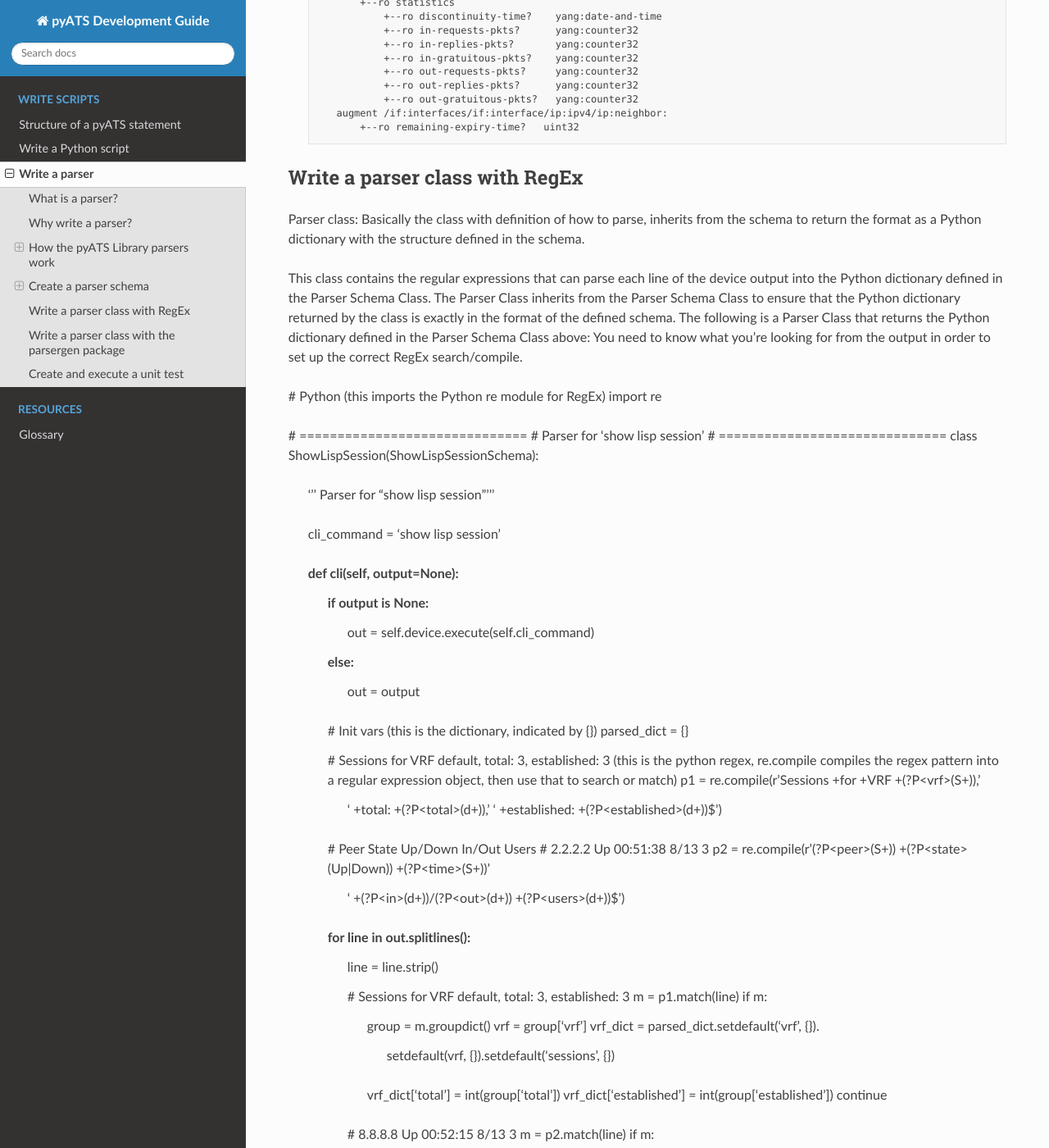
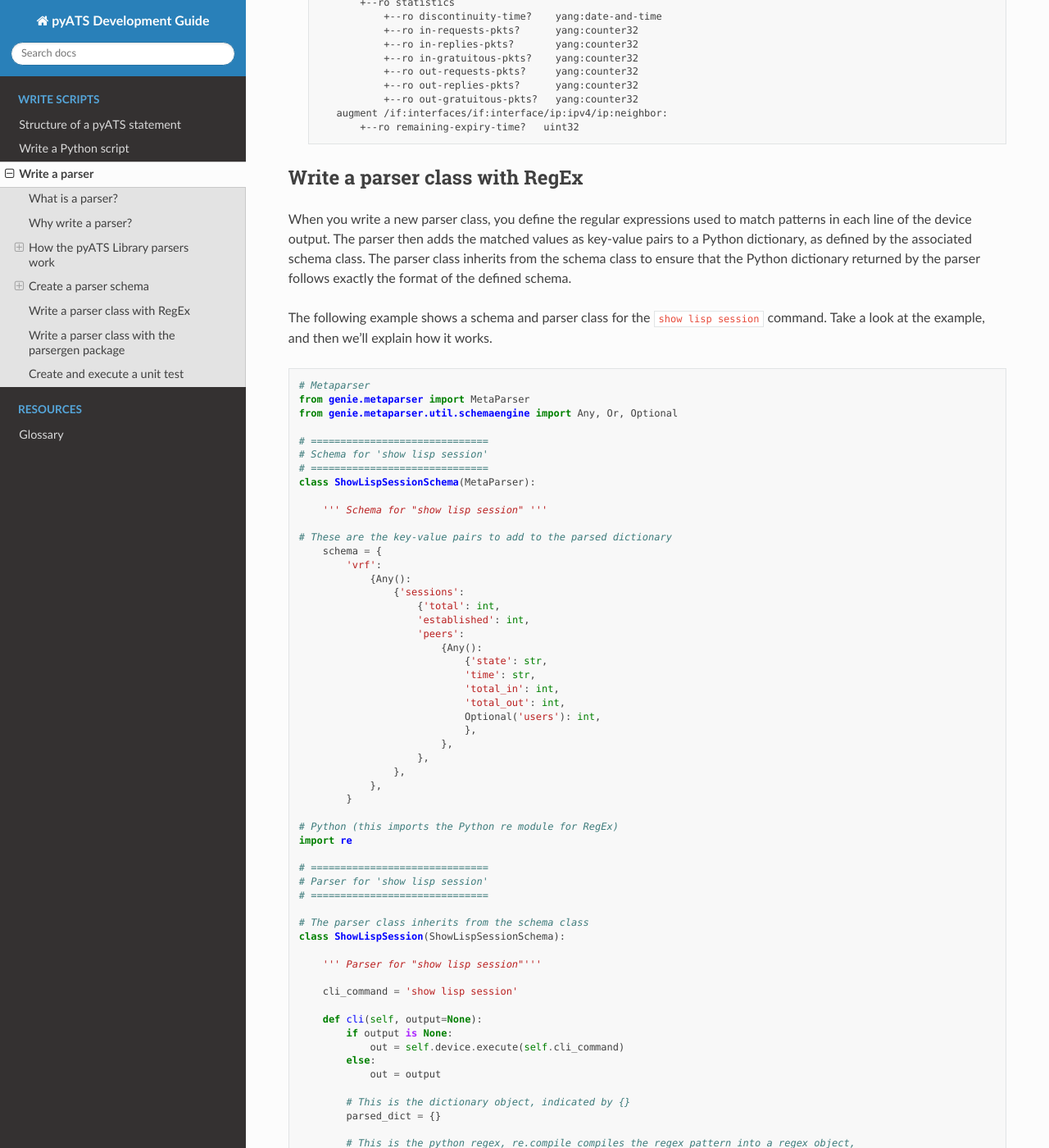
Before and after one commit to CiscoTestAutomation/getting-started, a Sphinx documentation site: the page built from source/writeparser/writeparser.rst, in a window 1280 px wide and 1400 px high, scrolled down 7926 px. Shown: the whole window at 82% size. Built offline with Sphinx 7.4.7 and the Read the Docs theme 2.0.0, drawn with Linux system fonts in a browser that asks for light colours; some of the changed text lies outside the part shown.

Commit message:
New content work in progress.

```diff
--- a/source/writeparser/writeparser.rst
+++ b/source/writeparser/writeparser.rst
@@ -299,70 +299,124 @@ Identify keys from the YANG data model
 
 Write a parser class with RegEx
 --------------------------------
+When you write a new parser class, you define the regular expressions used to match patterns in each line of the device output. The parser then adds the matched values as key-value pairs to a Python dictionary, as defined by the associated schema class. The parser class inherits from the schema class to ensure that the Python dictionary returned by the parser follows exactly the format of the defined schema.
 
-Parser class: Basically the class with definition of how to parse, inherits from the schema to return the format as a Python dictionary with the structure defined in the schema.
+The following example shows a schema and parser class for the ``show lisp session`` command. Take a look at the example, and then we'll explain how it works.
 
-This class contains the regular expressions that can parse each line of the device output into the Python dictionary defined in the Parser Schema Class. The Parser Class inherits from the Parser Schema Class to ensure that the Python dictionary returned by the class is exactly in the format of the defined schema. The following is a Parser Class that returns the Python dictionary defined in the Parser Schema Class above: You need to know what you're looking for from the output in order to set up the correct RegEx search/compile.
+.. code-block:: python
 
-# Python (this imports the Python re module for RegEx)
-import re
+    # Metaparser
+    from genie.metaparser import MetaParser
+    from genie.metaparser.util.schemaengine import Any, Or, Optional
 
-# ==============================
-# Parser for 'show lisp session'
-# ==============================
-class ShowLispSession(ShowLispSessionSchema):
+    # ==============================
+    # Schema for 'show lisp session'
+    # ==============================
+    class ShowLispSessionSchema(MetaParser):
 
-    ''' Parser for "show lisp session"'''
+        ''' Schema for "show lisp session" '''
 
-    cli_command = 'show lisp session'
+    # These are the key-value pairs to add to the parsed dictionary
+        schema = {
+            'vrf':
+                {Any():
+                    {'sessions':
+                        {'total': int,
+                        'established': int,
+                        'peers':
+                            {Any():
+                                {'state': str,
+                                'time': str,
+                                'total_in': int,
+                                'total_out': int,
+                                Optional('users'): int,
+                                },
+                            },
+                        },
+                    },
+                },
+            }
 
-    def cli(self, output=None):
-        if output is None:
-            out = self.device.execute(self.cli_command)
-        else:
-            out = output
+    # Python (this imports the Python re module for RegEx)
+    import re
 
-        # Init vars (this is the dictionary, indicated by {})
-        parsed_dict = {}
+    # ==============================
+    # Parser for 'show lisp session'
+    # ==============================
 
-        # Sessions for VRF default, total: 3, established: 3 (this is the python regex, re.compile compiles the regex pattern into a regular expression object, then use that to search or match)
-        p1 = re.compile(r'Sessions +for +VRF +(?P<vrf>(\S+)),'
-                         ' +total: +(?P<total>(\d+)),'
-                         ' +established: +(?P<established>(\d+))$')
+    # The parser class inherits from the schema class
+    class ShowLispSession(ShowLispSessionSchema):
 
-        # Peer                           State      Up/Down        In/Out    Users
-        # 2.2.2.2                        Up         00:51:38        8/13     3
-        p2 = re.compile(r'(?P<peer>(\S+)) +(?P<state>(Up|Down)) +(?P<time>(\S+))'
-                         ' +(?P<in>(\d+))\/(?P<out>(\d+)) +(?P<users>(\d+))$')
+        ''' Parser for "show lisp session"'''
 
-        for line in out.splitlines():
-            line = line.strip()
+        cli_command = 'show lisp session'
 
-            # Sessions for VRF default, total: 3, established: 3
-            m = p1.match(line)
-            if m:
-                group = m.groupdict()
-                vrf = group['vrf']
-                vrf_dict = parsed_dict.setdefault('vrf', {}).\
-                            setdefault(vrf, {}).setdefault('sessions', {})
-                vrf_dict['total'] = int(group['total'])
-                vrf_dict['established'] = int(group['established'])
-                continue
+        def cli(self, output=None):
+            if output is None:
+                out = self.device.execute(self.cli_command)
+            else:
+                out = output
 
-            # 8.8.8.8                        Up         00:52:15        8/13     3
-            m = p2.match(line)
-            if m:
-                group = m.groupdict()
-                peer = group['peer']
-                peer_dict = vrf_dict.setdefault('peers', {}).setdefault(peer, {})
-                peer_dict['state'] = group['state'].lower()
-                peer_dict['time'] = group['time']
-                peer_dict['total_in'] = int(group['in'])
-                peer_dict['total_out'] = int(group['out'])
-                peer_dict['users'] = int(group['users'])
-                continue
+            # This is the dictionary object, indicated by {}
+            parsed_dict = {}
 
-        return parsed_dict
+            # This is the python regex, re.compile compiles the regex pattern into a regex object,
+            # and the object is then used to match patterns.
+
+            # The regex for p1 matches the schema keys to the level of vrf sessions established
+            p1 = re.compile(r'Sessions +for +VRF +(?P<vrf>(\S+)),'
+                            ' +total: +(?P<total>(\d+)),'
+                            ' +established: +(?P<established>(\d+))$')
+
+            # The regex for p2 matches the lower-level patterns for each peer
+            p2 = re.compile(r'(?P<peer>(\S+)) +(?P<state>(Up|Down)) +(?P<time>(\S+))'
+                            ' +(?P<in>(\d+))\/(?P<out>(\d+)) +(?P<users>(\d+))$')
+
+            # This defines the "for" loop, so that the parser reads each line of output
+            for line in out.splitlines():
+                line = line.strip()
+
+                # ??? Sessions for VRF default, total: 3, established: 3
+                m = p1.match(line)
+                if m:
+                    group = m.groupdict()
+                    vrf = group['vrf']
+                    vrf_dict = parsed_dict.setdefault('vrf', {}).\
+                                setdefault(vrf, {}).setdefault('sessions', {})
+                    vrf_dict['total'] = int(group['total'])
+                    vrf_dict['established'] = int(group['established'])
+                    continue
+
+                # ??? 8.8.8.8                        Up         00:52:15        8/13     3
+                m = p2.match(line)
+                if m:
+                    group = m.groupdict()
+                    peer = group['peer']
+                    peer_dict = vrf_dict.setdefault('peers', {}).setdefault(peer, {})
+                    peer_dict['state'] = group['state'].lower()
+                    peer_dict['time'] = group['time']
+                    peer_dict['total_in'] = int(group['in'])
+                    peer_dict['total_out'] = int(group['out'])
+                    peer_dict['users'] = int(group['users'])
+                    continue
+
+            return parsed_dict
+
+
+
+As seen above, the regular expressions for each line of device output are defined and compiled within the parser class (p1, p2, etc). We then loop over each line of device output and test each line against the regular expressions defined within the Parser class. If the line matches the regular expression pattern, we go ahead and create/set the Python dictionary keys as per the defined Schema. You need to know what you're looking for from the output in order to set up the correct RegEx search/compile.
+.. note:: You need to know the patterns that you want to match before you write the parser class. These patterns are some or all of the keys defined in the schema class.
+
+#. In the same text file as your schema, first define the parser class and its associated schema::
+
+    class ShowInterfaces(ShowInterfacesSchema):
+
+#. Define the show command that you want to parse::
+
+    class ShowInterfaces(ShowInterfacesSchema):
+
+        cli_command = ['show interfaces','show interfaces {interface}']
+
 
 As seen above, the regular expressions for each line of device output are defined and compiled within the parser class (p1, p2, etc). We then loop over each line of device output and test each line against the regular expressions defined within the Parser class. If the line matches the regular expression pattern, we go ahead and create/set the Python dictionary keys as per the defined Schema.
 
```
